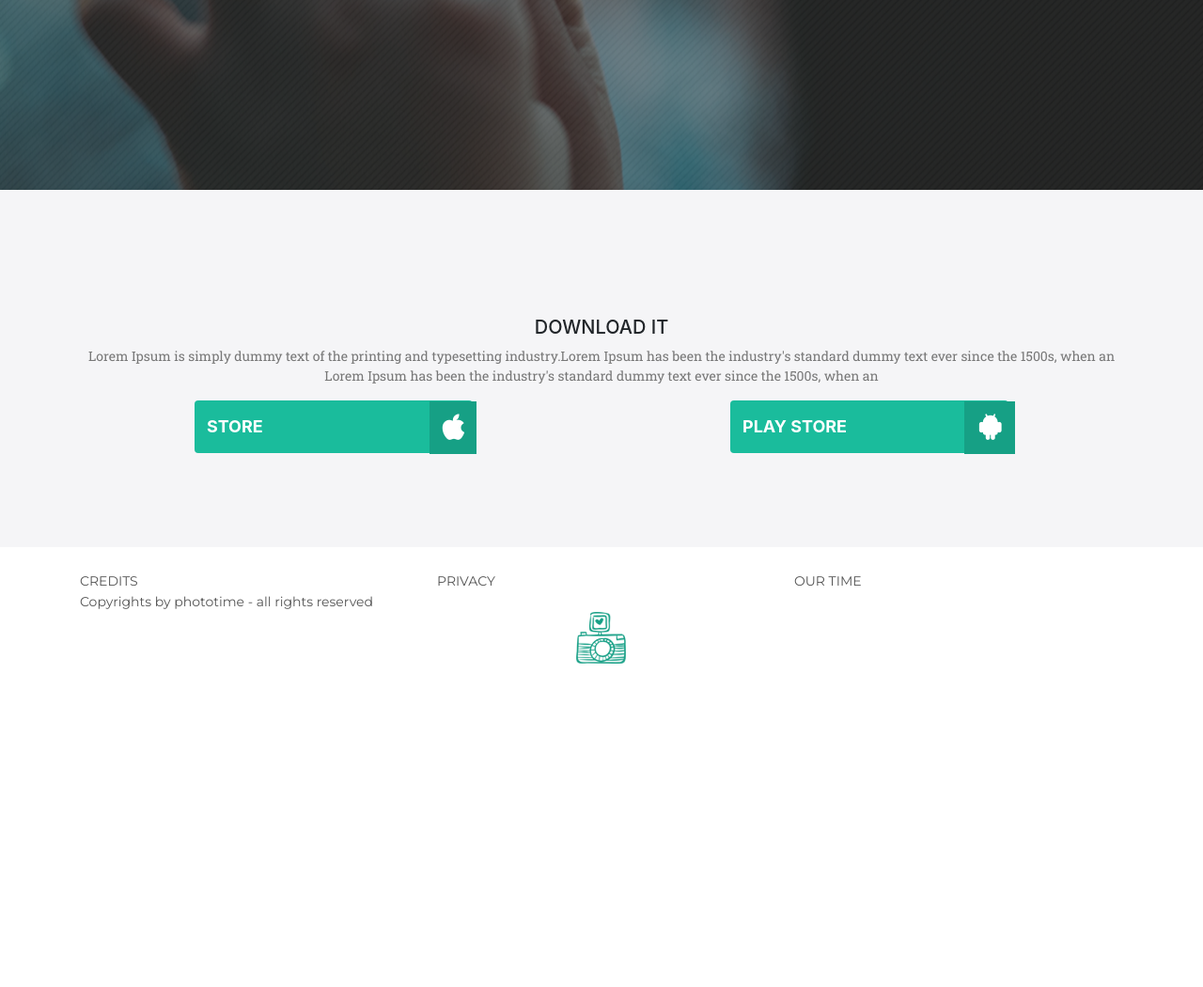
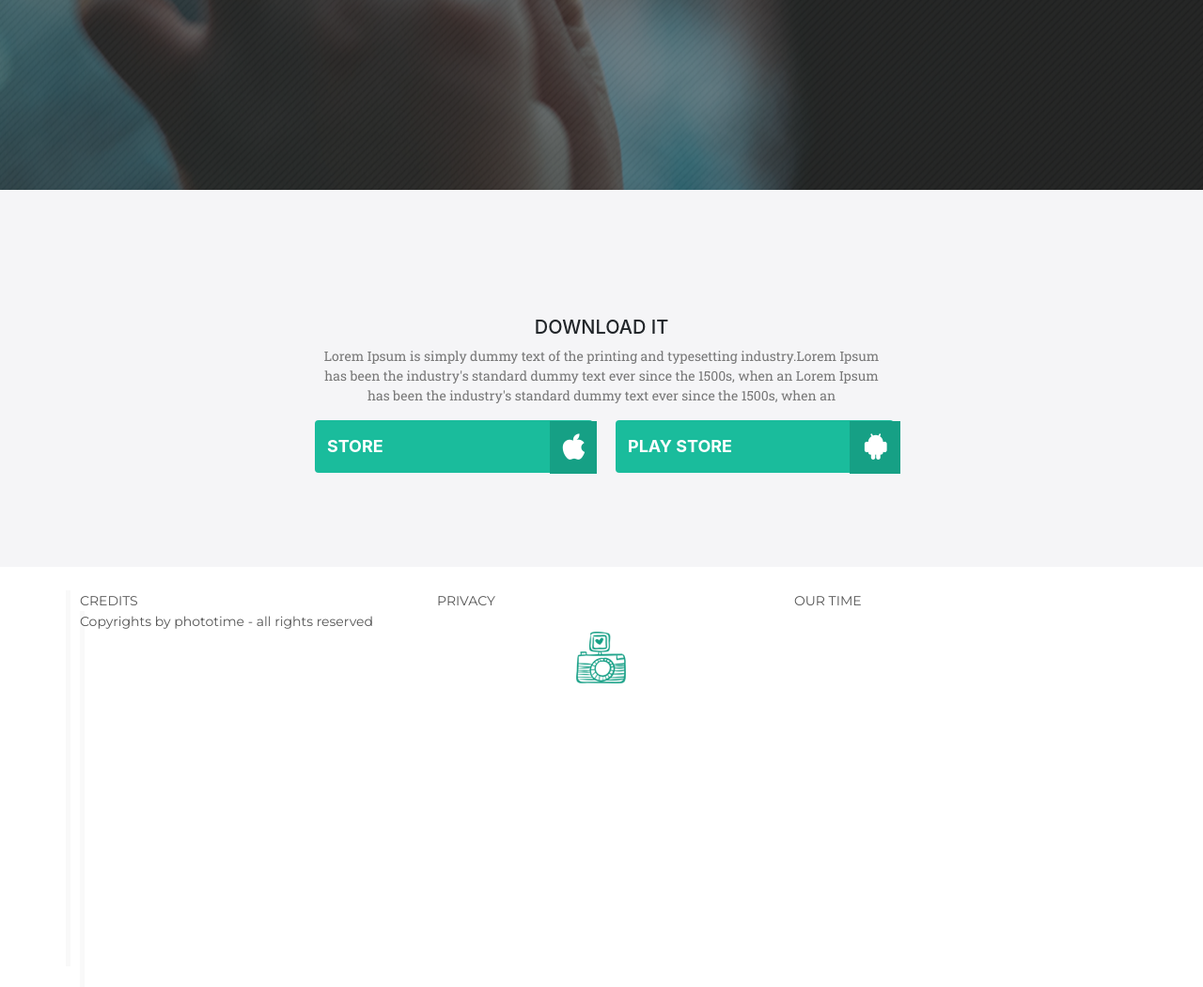
Before and after one commit to MichalAW/40.Your-life-site, a website built with Parcel: page src/index.html in a window 1280 px wide. Shown: the part 2866-3916 px from the top of the page at 94% size. Before the commit the page ends 3608 px from the top, so only its background shows below. Built offline with nearby package versions, Linux system fonts and the light colour scheme.

Commit message:
footer border

```diff
--- a/src/partials/70_footer.html
+++ b/src/partials/70_footer.html
@@ -3,10 +3,12 @@
         <div class="row">
             <div class="col-sm-4 col-xs-12">
                 <p>CREDITS</p>
+                <span class="vertical-line"></span>
             </div>
             <div class="col-sm-4 col-xs-12">
                 <p>PRIVACY</p>
             </div>
+            <span class="vertical-line"></span>
             <div class="col-sm-4 col-xs-12">
                 <p>OUR TIME</p>
             </div>
--- a/src/sass/style.scss
+++ b/src/sass/style.scss
@@ -445,6 +445,11 @@
 }
 
 .prefooter-container {
+
+	.services-header {
+		padding: 0 250px;
+	}
+
 	.button-welcome {
 		display: inline-block;
 
@@ -591,6 +596,10 @@
 			}
 		}
 	}
+}
+
+footer {
+	font-weight: bold;
 }
 
 @media only screen and (max-width: 1199px) {
```
Also changed, not shown: src/css/style.css. Lines whose indentation alone changed are shown as unchanged.
